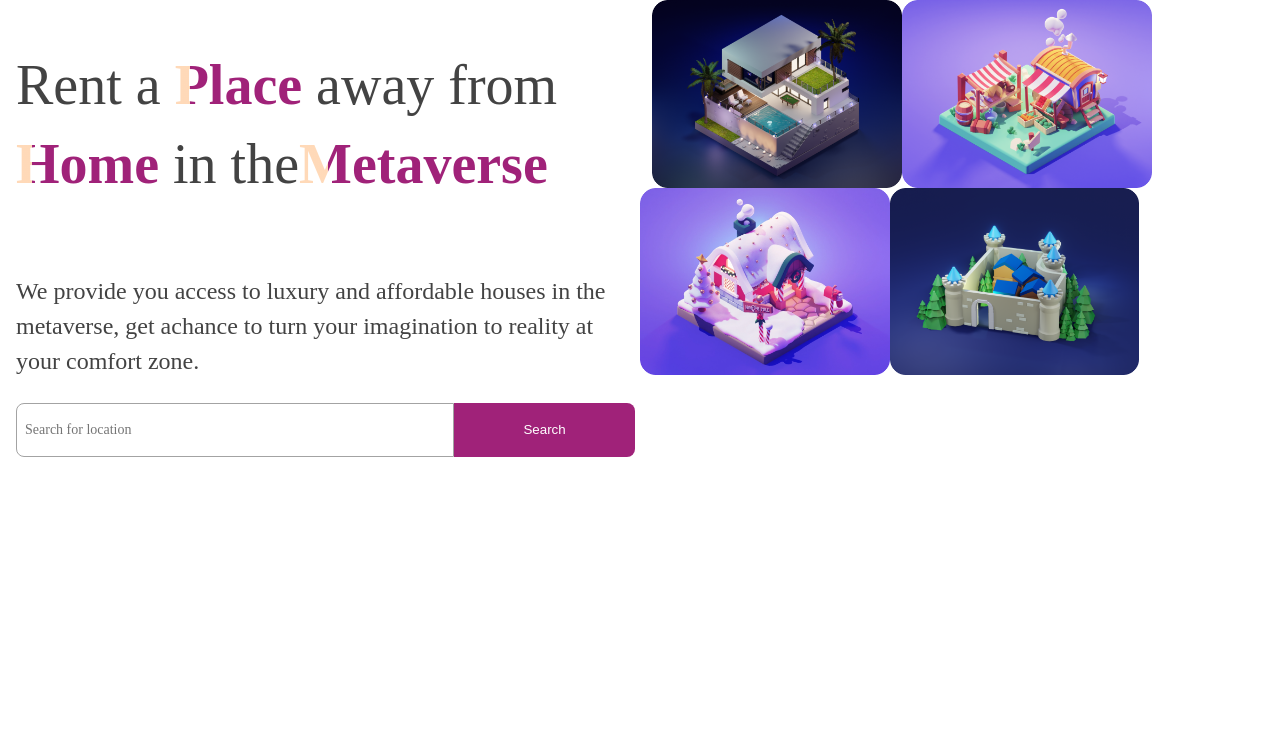
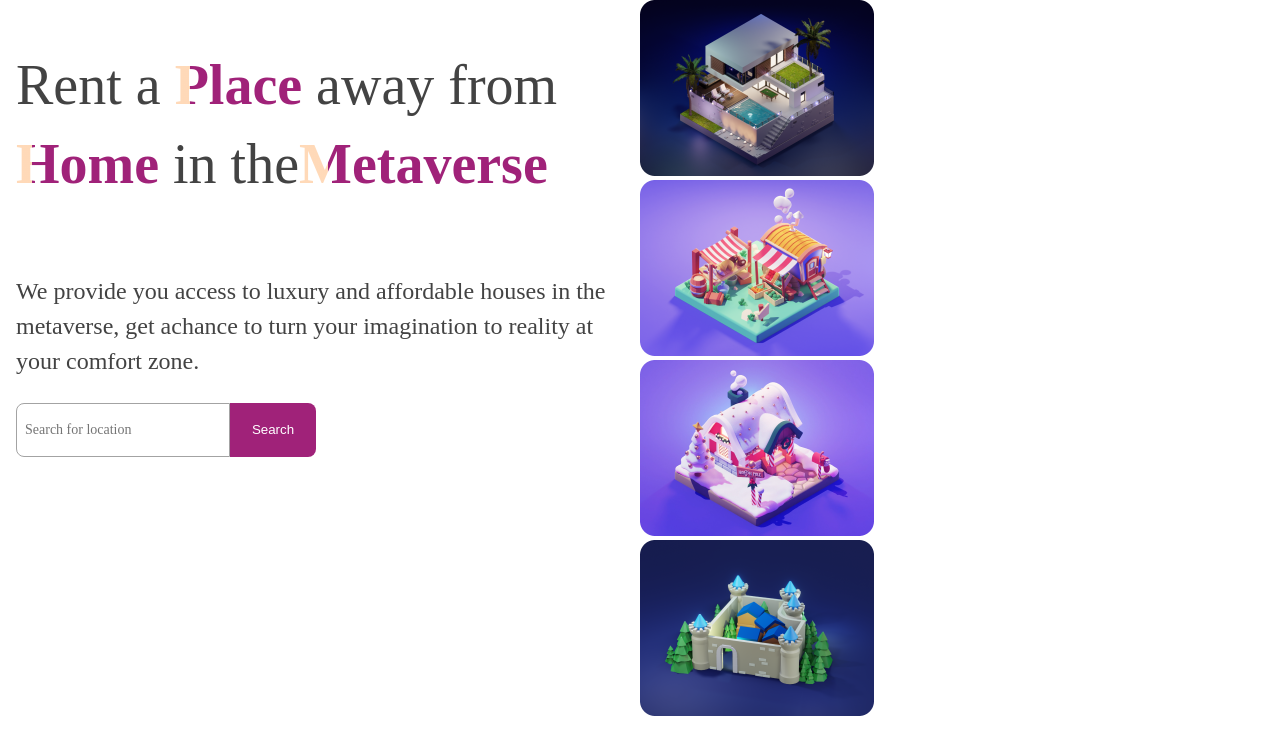
Before and after one commit to Emmanuel-Ibekwe/hng-metabnb-task, a React (Create React App) app: page / in a window 1280 px wide. Shown: the top 754 px of the page. Built offline with nearby package versions, Linux system fonts and the light colour scheme; a web font is replaced by a local one.

Commit message:
style: Add some styles

```diff
--- a/src/components/MainContent/MainContent.module.css
+++ b/src/components/MainContent/MainContent.module.css
@@ -51,7 +51,7 @@
 .search-box {
   display: flex;
   height: 54px;
-  width: 619px;
+  width: 300px;
   padding: 0;
 }
 
@@ -86,27 +86,23 @@
 /* classes in the left-sub-section */
 
 .images-container {
-  display: block;
+  display: flex;
   padding: 0;
   position: relative;
-  width: 350px;
+  width: 476px;
 }
 
-.img-box {
-  display: flex;
-  width: 40%;
+.img-box,
+.img-box-alt {
+  margin: 0;
   padding: 0;
-}
-
-.img-box-alt {
-  display: flex;
-  width: 40%;
-  padding: 0;
-  margin-left: 2%;
+  border-radius: 15px;
+  width: 234px;
 }
 
 .img-box img,
 .img-box-alt img {
+  height: 176px;
   width: 100%;
 }
 
```
